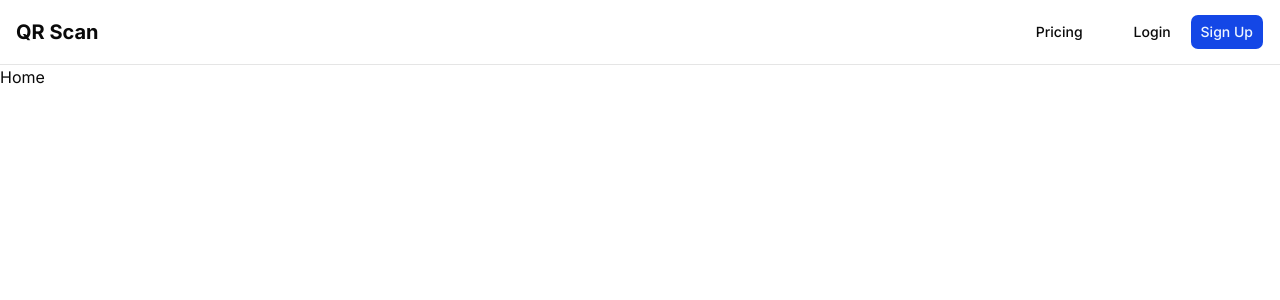
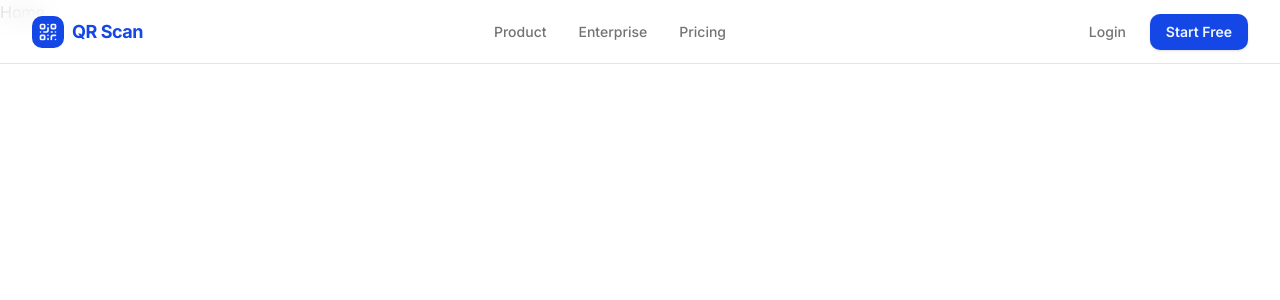
Before and after one commit to iamAyanBiswas/QR-Scan, a Next.js app: page / in a window 1280 px wide. Shown: the top 300 px of the page. Built offline with nearby package versions, Linux system fonts and the light colour scheme.

Commit message:
Update Navbar

```diff
--- a/src/components/custom/navbar.tsx
+++ b/src/components/custom/navbar.tsx
@@ -1,14 +1,8 @@
 "use client";
 
 import Link from "next/link";
+import { QrCode, Menu } from "lucide-react";
 import { Button } from "@/components/ui/button";
-import {
-    NavigationMenu,
-    NavigationMenuItem,
-    NavigationMenuLink,
-    NavigationMenuList,
-    navigationMenuTriggerStyle,
-} from "@/components/ui/navigation-menu";
 import {
     Sheet,
     SheetContent,
@@ -16,69 +10,77 @@ import {
     SheetTitle,
     SheetTrigger,
 } from "@/components/ui/sheet";
-import { Menu } from "lucide-react";
 
 export function Navbar() {
     return (
-        <div className="border-b bg-background">
-            <div className="flex h-16 items-center px-4 container mx-auto justify-between">
-                <Link href="/" className="font-bold text-xl">
-                    QR Scan
-                </Link>
+        <nav className="fixed top-0 left-0 right-0 z-50 h-16 border-b border-border bg-background/80 backdrop-blur-md">
+            <div className="mx-auto max-w-7xl px-4 sm:px-6 lg:px-8 h-full flex items-center justify-between">
+                {/* Logo */}
+                <div className="flex items-center gap-2">
+                    <div className="flex h-8 w-8 items-center justify-center rounded-lg bg-primary text-primary-foreground">
+                        <QrCode className="w-5 h-5" />
+                    </div>
+                    <span className="text-lg font-bold tracking-tight text-primary">QR Scan</span>
+                </div>
 
-                {/* Desktop Menu */}
-                <div className="hidden md:flex items-center gap-6">
-                    <NavigationMenu>
-                        <NavigationMenuList>
-                            <NavigationMenuItem>
-                                <Link href="/pricing" legacyBehavior passHref>
-                                    <NavigationMenuLink className={navigationMenuTriggerStyle()}>
-                                        Pricing
-                                    </NavigationMenuLink>
-                                </Link>
-                            </NavigationMenuItem>
-                        </NavigationMenuList>
-                    </NavigationMenu>
-                    <div className="flex items-center space-x-2">
-                        <Button variant="ghost" asChild>
-                            <Link href="/login">Login</Link>
-                        </Button>
-                        <Button asChild>
-                            <Link href="/signup">Sign Up</Link>
-                        </Button>
-                    </div>
+                {/* Desktop Links */}
+                <div className="hidden md:flex items-center gap-8">
+                    <Link className="text-sm font-medium text-muted-foreground hover:text-primary transition-colors" href="#">Product</Link>
+                    <Link className="text-sm font-medium text-muted-foreground hover:text-primary transition-colors" href="#">Enterprise</Link>
+                    <Link className="text-sm font-medium text-muted-foreground hover:text-primary transition-colors" href="#">Pricing</Link>
+                </div>
+
+                {/* Actions (Desktop) */}
+                <div className="hidden md:flex flex-row items-center gap-3">
+                    <Link className="text-sm font-medium text-muted-foreground hover:text-primary px-3 py-2 transition-colors" href="/login">Login</Link>
+                    <Link className="inline-flex h-9 items-center justify-center rounded-lg bg-primary px-4 text-sm font-semibold text-primary-foreground shadow-sm hover:bg-primary/90 focus:outline-none focus:ring-2 focus:ring-primary focus:ring-offset-2 transition-all" href="/signup">
+                        Start Free
+                    </Link>
                 </div>
 
                 {/* Mobile Menu */}
-                <div className="md:hidden">
+                <div className="flex md:hidden items-center gap-3">
                     <Sheet>
                         <SheetTrigger asChild>
-                            <Button variant="ghost" size="icon">
+                            <Button variant="ghost" size="icon" className="text-foreground">
                                 <Menu className="h-6 w-6" />
                                 <span className="sr-only">Toggle menu</span>
                             </Button>
                         </SheetTrigger>
                         <SheetContent side="right">
                             <SheetHeader>
-                                <SheetTitle>Menu</SheetTitle>
+                                <SheetTitle className="text-left flex items-center gap-2 mb-4">
+                                    <div className="flex h-8 w-8 items-center justify-center rounded-lg bg-primary text-primary-foreground">
+                                        <QrCode className="w-5 h-5" />
+                                    </div>
+                                    <span className="text-xl font-bold tracking-tight text-primary">QR Scan</span>
+                                </SheetTitle>
                             </SheetHeader>
-                            <div className="flex flex-col gap-4 mt-8">
-                                <Link href="/pricing" className="text-lg font-medium transition-colors hover:text-primary">
-                                    Pricing
-                                </Link>
-                                <div className="flex flex-col gap-2 mt-4">
-                                    <Button variant="outline" asChild className="w-full">
-                                        <Link href="/login">Login</Link>
-                                    </Button>
-                                    <Button asChild className="w-full">
-                                        <Link href="/signup">Sign Up</Link>
-                                    </Button>
+                            <div className="flex flex-col gap-6 mt-4">
+                                <div className="flex flex-col gap-4 border-b border-border pb-6">
+                                    <Link href="#" className="text-base font-medium text-foreground transition-colors hover:text-primary">
+                                        Product
+                                    </Link>
+                                    <Link href="#" className="text-base font-medium text-foreground transition-colors hover:text-primary">
+                                        Enterprise
+                                    </Link>
+                                    <Link href="#" className="text-base font-medium text-foreground transition-colors hover:text-primary">
+                                        Pricing
+                                    </Link>
+                                </div>
+                                <div className="flex flex-col gap-3">
+                                    <Link className="inline-flex h-10 w-full items-center justify-center rounded-lg border border-border bg-background px-4 text-sm font-semibold text-foreground shadow-sm hover:bg-muted focus:outline-none focus:ring-2 focus:ring-primary focus:ring-offset-2 transition-all" href="/login">
+                                        Login
+                                    </Link>
+                                    <Link className="inline-flex h-10 w-full items-center justify-center rounded-lg bg-primary px-4 text-sm font-semibold text-primary-foreground shadow-sm hover:bg-primary/90 focus:outline-none focus:ring-2 focus:ring-primary focus:ring-offset-2 transition-all" href="/signup">
+                                        Start Free
+                                    </Link>
                                 </div>
                             </div>
                         </SheetContent>
                     </Sheet>
                 </div>
             </div>
-        </div>
+        </nav>
     );
 }
```
